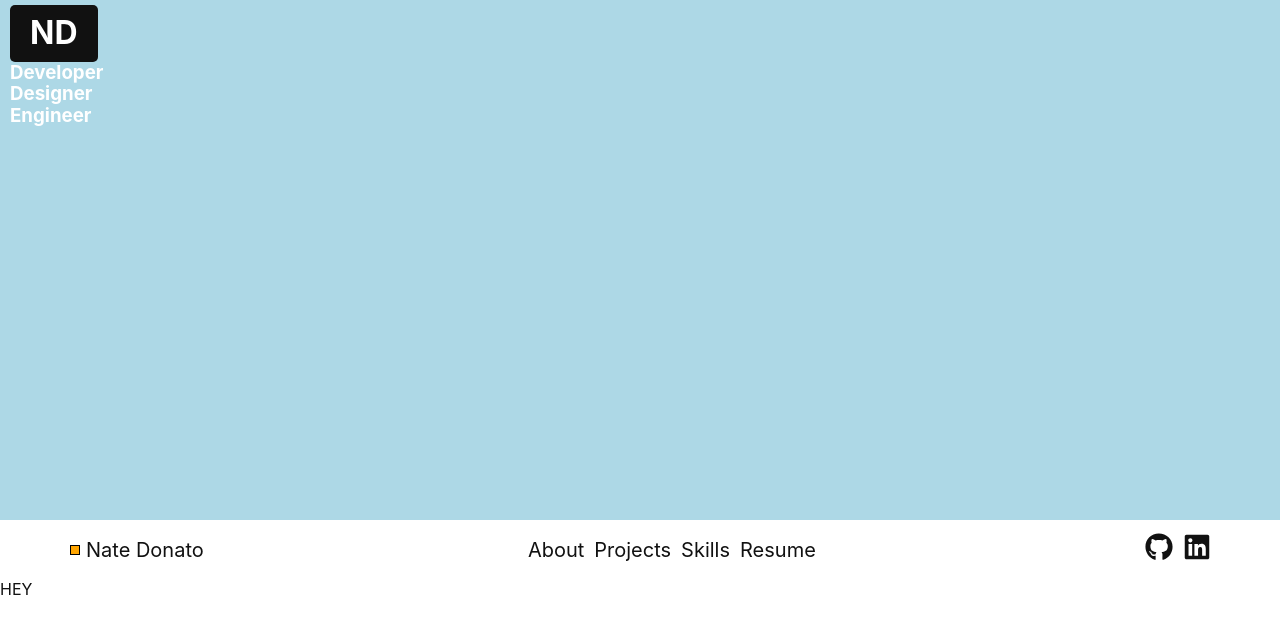
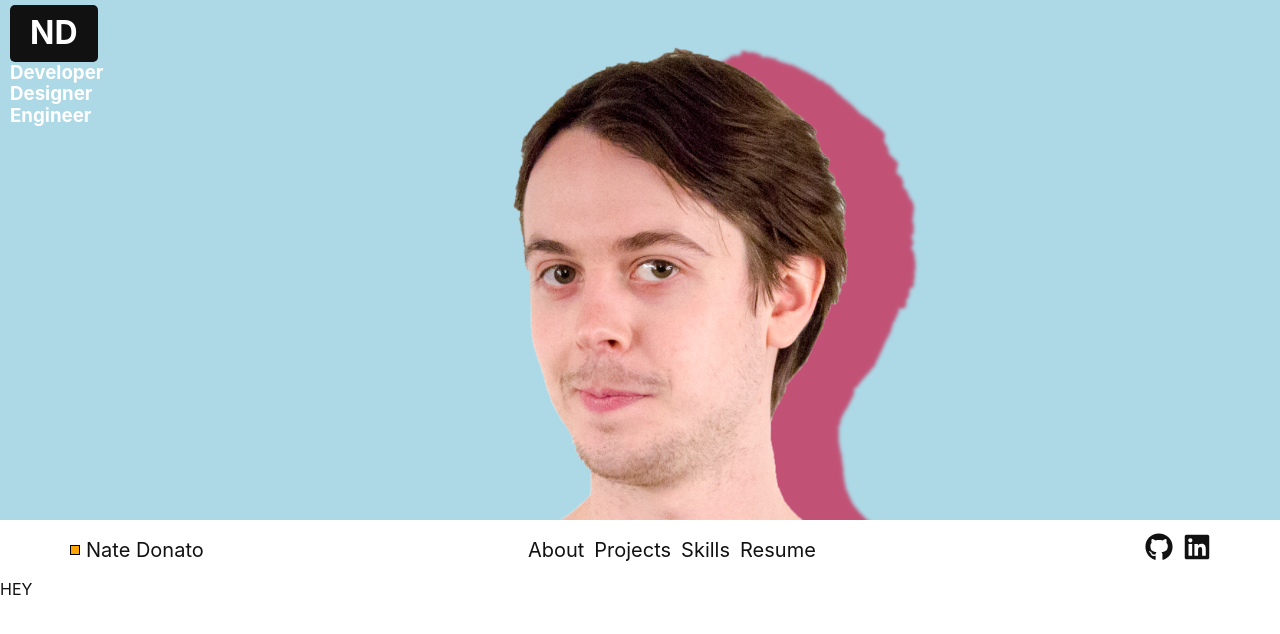
Before and after one commit to natedonato/OLD-gh-pages-ww, a React (Create React App) app: page / in a window 1280 px wide. Shown: the top 634 px of the page. Built offline with nearby package versions, Linux system fonts and the light colour scheme.

Commit message:
test image logo

```diff
--- a/src/head.css
+++ b/src/head.css
@@ -22,3 +22,12 @@
 .headerText > h3{
     color: white;
 }
+
+img{
+    /* width: 100%; */
+    height: 140%;
+    position: absolute;
+    bottom: 0;
+    /* left: 0; */
+    margin-left: 40%;
+}
--- a/src/head.js
+++ b/src/head.js
@@ -1,12 +1,13 @@
 import React from 'react';
 import './head.css';
+import image from './testlogo.png';
 
 function Header(){
 
 
 
     return(
-      <div style={{backgroundColor: "lightblue", height: "520px"}}>
+      <div style={{backgroundColor: "lightblue", height: "520px", position: "relative", overflow: "hidden"}}>
           <div className="headerText">
               <h1>
                   ND
@@ -15,6 +16,7 @@ function Header(){
               <h3>Designer</h3>
               <h3>Engineer</h3>
           </div>
+          <img src={image} />
       </div>
     )
 
```
Also changed, not shown: src/testlogo.png (renamed from testlogo.png).
